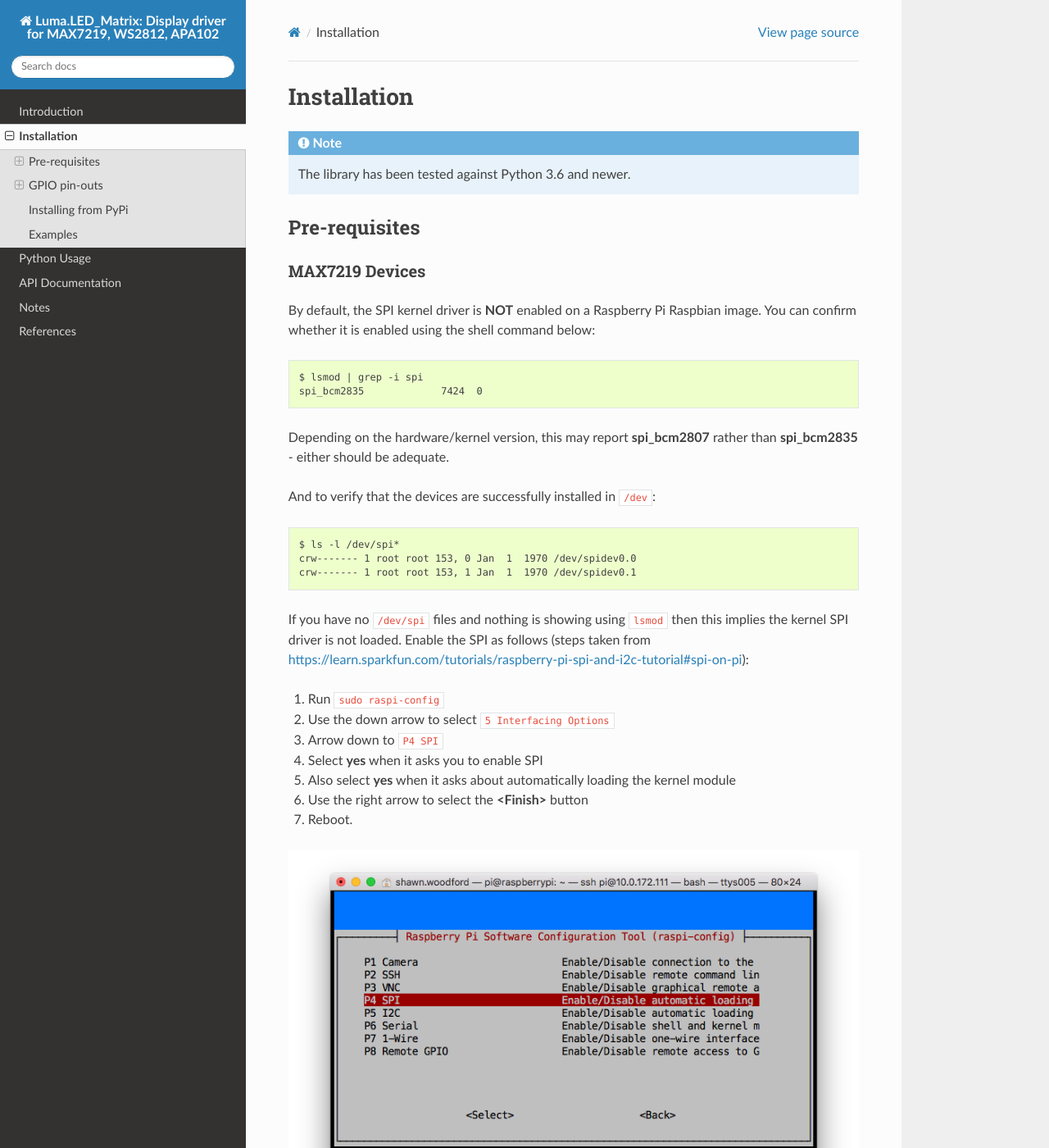
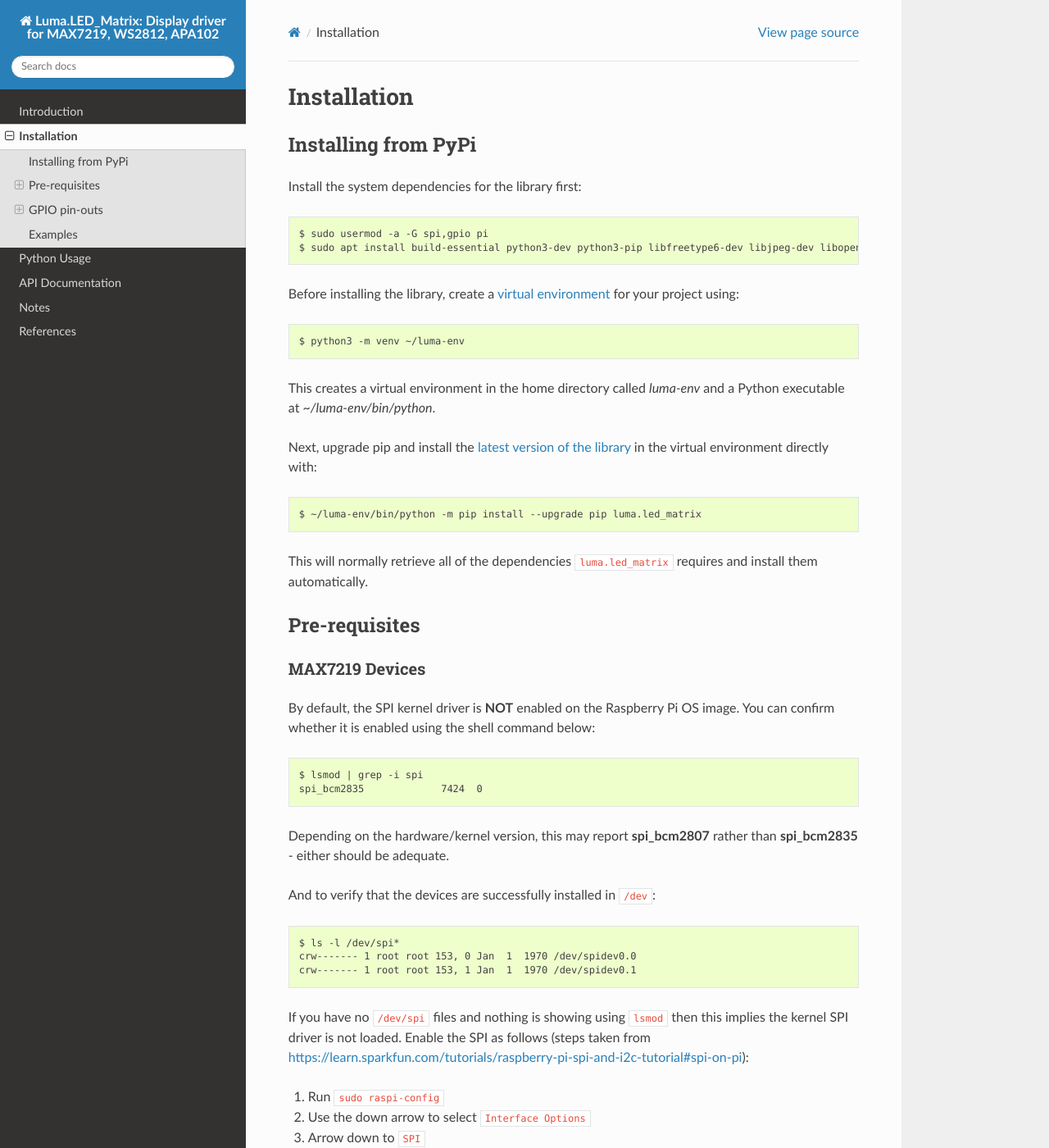
Before and after one commit to rm-hull/luma.led_matrix, a Sphinx documentation site: the page built from doc/install.rst, in a window 1280 px wide and 1400 px high. Shown: the whole window at 82% size. Built offline with Sphinx 7.4.7 and the Read the Docs theme 3.1.0, drawn with Linux system fonts in a browser that asks for light colours; the version number could not be read and is left out; some of the changed text lies outside the part shown.

Commit message:
doc: install using virtual environment (#300)
* Revise installation guide and add virtual environment steps

Updated installation instructions for clarity and added steps for creating a virtual environment.

* Fix badge links in documentation

Updated badge links to reflect changes in repository structure and versioning.

* update screenshot

* Update doc/install.rst

Co-authored-by: gemini-code-assist[bot] <176961590+gemini-code-assist[bot]@users.noreply.github.com>

---------

Co-authored-by: gemini-code-assist[bot] <176961590+gemini-code-assist[bot]@users.noreply.github.com>

```diff
--- a/doc/install.rst
+++ b/doc/install.rst
@@ -1,13 +1,37 @@
 Installation
 ------------
-.. note:: The library has been tested against Python 3.6 and newer.
+
+Installing from PyPi
+^^^^^^^^^^^^^^^^^^^^
+
+Install the system dependencies for the library first::
+
+  $ sudo usermod -a -G spi,gpio pi
+  $ sudo apt install build-essential python3-dev python3-pip libfreetype6-dev libjpeg-dev libopenjp2-7 libtiff5
+
+Before installing the library, create a
+`virtual environment <https://docs.python.org/3/library/venv.html>`__ for your
+project using::
+
+  $ python3 -m venv ~/luma-env
+
+This creates a virtual environment in the home directory called `luma-env`
+and a Python executable at `~/luma-env/bin/python`.
+
+Next, upgrade pip and install the `latest version of the library <https://pypi.org/project/luma.led-matrix>`__
+in the virtual environment directly with::
+
+  $ ~/luma-env/bin/python -m pip install --upgrade pip luma.led_matrix
+
+This will normally retrieve all of the dependencies ``luma.led_matrix`` requires and
+install them automatically.
 
 Pre-requisites
 ^^^^^^^^^^^^^^
 
 MAX7219 Devices
 """""""""""""""
-By default, the SPI kernel driver is **NOT** enabled on a Raspberry Pi Raspbian image.
+By default, the SPI kernel driver is **NOT** enabled on the Raspberry Pi OS image.
 You can confirm whether it is enabled using the shell command below::
 
   $ lsmod | grep -i spi
@@ -27,8 +51,8 @@ implies the kernel SPI driver is not loaded. Enable the SPI as follows (steps
 taken from https://learn.sparkfun.com/tutorials/raspberry-pi-spi-and-i2c-tutorial#spi-on-pi):
 
 #. Run ``sudo raspi-config``
-#. Use the down arrow to select ``5 Interfacing Options``
-#. Arrow down to ``P4 SPI``
+#. Use the down arrow to select ``Interface Options``
+#. Arrow down to ``SPI``
 #. Select **yes** when it asks you to enable SPI
 #. Also select **yes** when it asks about automatically loading the kernel module
 #. Use the right arrow to select the **<Finish>** button
@@ -95,25 +119,6 @@ Board Pin    Name   Remarks       RPi Pin   RPi Function
 3            VCC    +5V Power     2         5V0
 ============ ====== ============= ========= ====================
 
-
-Installing from PyPi
-^^^^^^^^^^^^^^^^^^^^
-Install the dependencies for library first with::
-
-  $ sudo usermod -a -G spi,gpio pi
-  $ sudo apt install build-essential python3-dev python3-pip libfreetype6-dev libjpeg-dev libopenjp2-7 libtiff5
-
-.. warning:: The default ``pip`` and ``setuptools`` bundled with apt on Raspbian are really old,
-   and can cause components to not be installed properly. Make sure they are up to date by upgrading
-   them first::
-
-      $ sudo -H pip install --upgrade --ignore-installed pip setuptools
-
-Proceed to install latest version of the luma.led_matrix library directly from
-`PyPI <https://pypi.python.org/pypi?:action=display&name=luma.led_matrix>`_::
-
-  $ sudo python3 -m pip install --upgrade luma.led_matrix
-
 Examples
 ^^^^^^^^
 Ensure you have followed the installation instructions above.
```
Also changed, not shown: doc/index.rst (+9 -12 lines), doc/images/raspi-spi.png.
